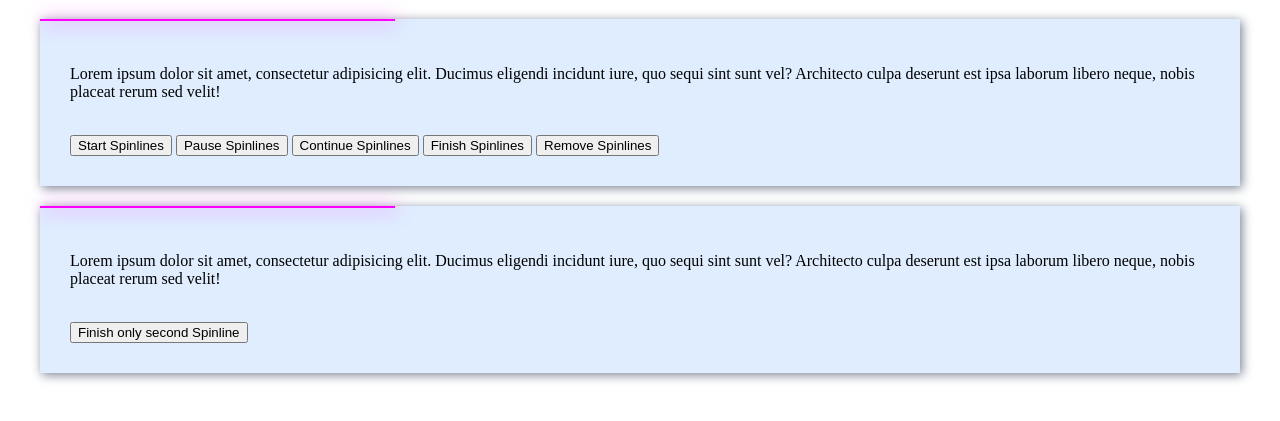
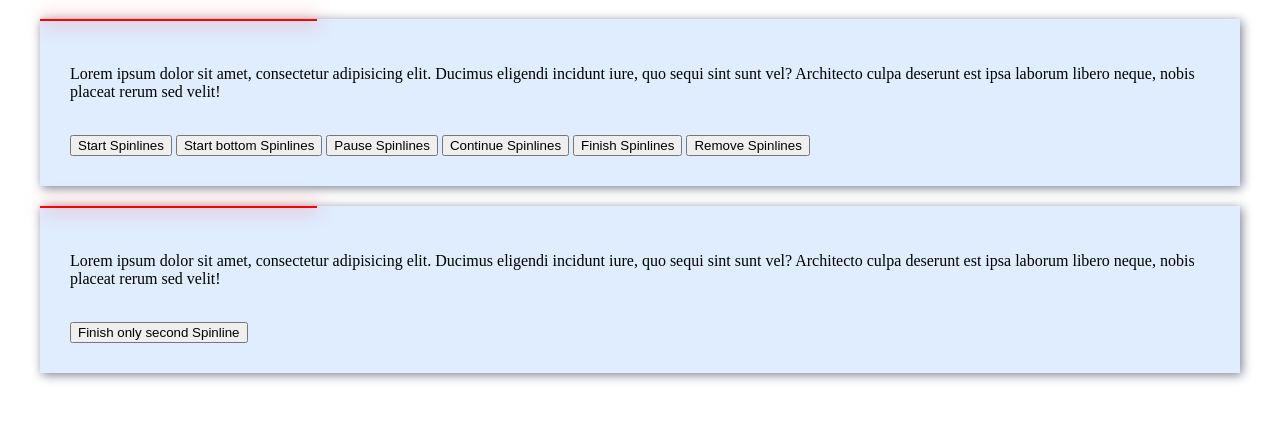
Before and after one commit to garf/spinline, a website: page demo/index.html in a window 1280 px wide. Both pictures are taken after a click on the button "Start Spinlines". Shown: the part 61-482 px from the top of the page. Drawn offline with nearby package versions, Linux system fonts and the light colour scheme.

Commit message:
default params changed

```diff
--- a/demo/demo.js
+++ b/demo/demo.js
@@ -1,8 +1,14 @@
 $(function () {
     $('.js-spinline-start').click(function () {
         $('.some-block').spinline('start', {
-            color: '#ff00ff',
+            color: '#ff0000',
             position: 'top'
+        });
+    });
+    $('.js-spinline-start-bottom').click(function () {
+        $('.some-block').spinline('start', {
+            color: '#ff0000',
+            position: 'bottom'
         });
     });
     $('.js-spinline-pause').click(function () {
--- a/demo/index.html
+++ b/demo/index.html
@@ -28,6 +28,7 @@
             <p>Lorem ipsum dolor sit amet, consectetur adipisicing elit. Ducimus eligendi incidunt iure, quo sequi sint sunt vel? Architecto culpa deserunt est ipsa laborum libero neque, nobis placeat rerum sed velit!</p>
             <br />
             <button type="button" class="js-spinline-start">Start Spinlines</button>
+            <button type="button" class="js-spinline-start-bottom">Start bottom Spinlines</button>
             <button type="button" class="js-spinline-pause">Pause Spinlines</button>
             <button type="button" class="js-spinline-proceed">Continue Spinlines</button>
             <button type="button" class="js-spinline-finish">Finish Spinlines</button>
--- a/package.json
+++ b/package.json
@@ -1,6 +1,6 @@
 {
   "name": "spinline",
-  "version": "1.0.2",
+  "version": "1.0.3",
   "description": "Ajax loading spinner line",
   "main": "src/spinline.jquery.js",
   "scripts": {
--- a/src/spinline.jquery.js
+++ b/src/spinline.jquery.js
@@ -12,8 +12,8 @@
                 id,
                 defaults = {
                     height: '2px',
-                    color: '#000',
-                    initialWidth: '10%',
+                    color: '#ff0000',
+                    initialWidth: '5%',
                     frequency: 500,
                     step: 3,
                     position: 'bottom'
```
